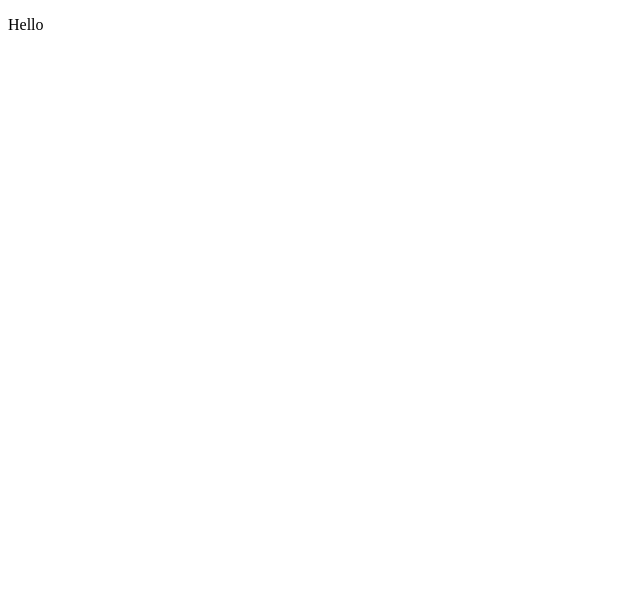
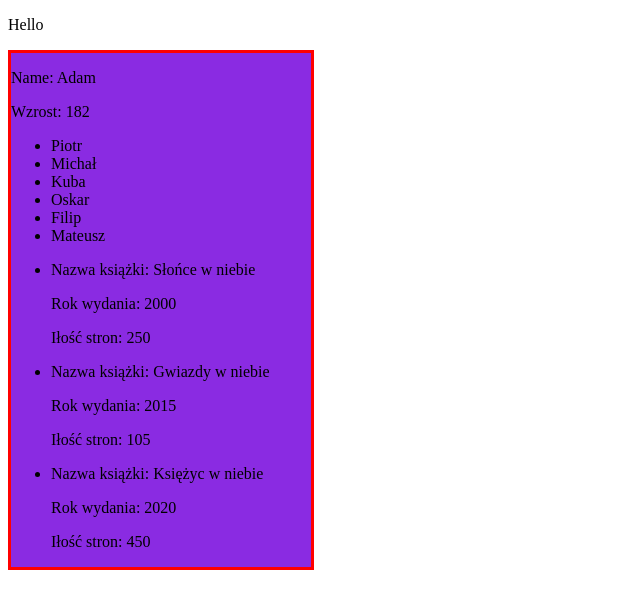
Before and after one commit to Iryska1912/Lesson-2, a React (Vite) app: page / in a window 1280 px wide. Shown: the top 608 px of the page, without its empty margins (0-640 px from the left). Built offline with nearby package versions, Linux system fonts and the light colour scheme.

Commit message:
Lesson 2 koniec + objekt

```diff
--- a/src/App.css
+++ b/src/App.css
@@ -0,0 +1,6 @@
+.ankieta{
+    background-color: blueviolet;
+    width: 300px;
+    border: 3px solid red;
+
+}
--- a/src/App.jsx
+++ b/src/App.jsx
@@ -37,12 +37,47 @@ function App() {
 
   // console.log(bd);
 
-  let sum = bd.reduce((kalkul, elem) => kalkul + elem, 0);
-  console.log(sum);
+  // let sum = bd.reduce((kalkul, elem) => kalkul + elem, 0);
+  // console.log(sum);
+
+  // objekt
+
+  const man = {
+    name: "Adam",
+    height: 182,
+    friends: ["Piotr", "Michał", "Kuba", "Oskar", "Filip", "Mateusz"],
+    readBooks: [
+      { nazwa: "Słońce w niebie", rok: 2000, ilStron: 250 },
+      { nazwa: "Gwiazdy w niebie", rok: 2015, ilStron: 105 },
+      { nazwa: "Księżyc w niebie", rok: 2020, ilStron: 450 },
+    ],
+  };
+  console.log(man);
 
   return (
     <>
       <p>Hello</p>
+      <div className="ankieta">
+        <p>Name: {man.name}</p>
+        <p>Wzrost: {man.height}</p>
+        <ul>
+          {man.friends.map((friend, index) => {
+            return <li key={index}>{friend}</li>;
+          })}
+        </ul>
+
+        <ul>
+          {man.readBooks.map((book, index) => {
+            return (
+              <li key={index}>
+                <p>Nazwa książki: {book.nazwa}</p>
+                <p>Rok wydania: {book.rok}</p>
+                <p>Iłość stron: {book.ilStron}</p>
+              </li>
+            );
+          })}
+        </ul>
+      </div>
     </>
   );
 }
```
Also changed, not shown: bdLudzi.json (added, +22 -0 lines).
